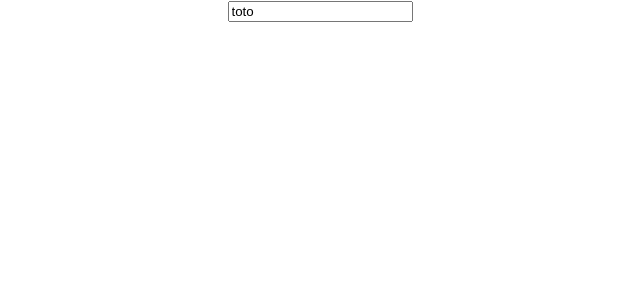
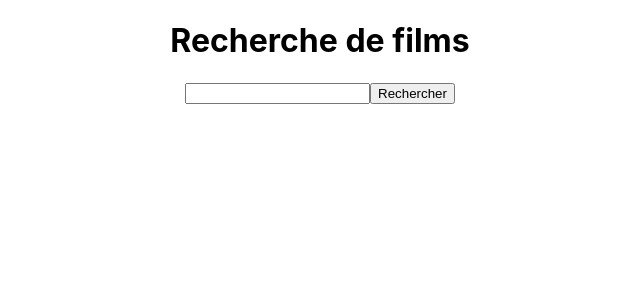
Before and after one commit to clemos/workshop-react-leboncoin, a React (Create React App) app: page / in a window 1280 px wide. Shown: the top 300 px of the page, without its empty margins (320-960 px from the left). Built offline with nearby package versions, Linux system fonts and the light colour scheme.

Commit message:
step-5: moteur de recherche 1

```diff
--- a/src/App.js
+++ b/src/App.js
@@ -2,30 +2,57 @@ import React, { Component } from 'react';
 import logo from './logo.svg';
 import './App.css';
 
-class MonChampTexte extends Component {
+class Recherche extends Component {
   state = {
-    valeur:"toto"
-  };
+    value: ""
+  }
 
-  handleChange = event => this.setState({
-    valeur: event.target.value
-  });
+  // déclenché quand le texte change
+  handleChange = event =>
+    this.setState({
+      value: event.target.value
+    });
+
+  // déclenché au clic sur le bouton rechercher
+  handleSearch = event =>
+    // on doit passer une fonction "onSearch" dans les props,
+    // à laquelle on passe le contenu du champ
+    this.props.onSearch( this.state.value );
 
   render() {
     return (
-      <input
-        value={this.state.valeur}
-        onChange={this.handleChange}
-      />
-    );
+      <div>
+        <input
+          value={this.state.value}
+          onChange={this.handleChange}
+        />
+        <button
+          onClick={this.handleSearch}
+        >
+          Rechercher
+        </button>
+      </div>
+    )
   }
 }
 
 class App extends Component {
+
+  state = {
+    requete: "",
+    resultats: []
+  }
+
+  handleSearch = terme =>
+    window.alert("TODO: rechercher ce terme " + terme);
+
   render() {
     return (
       <div className="App">
-        <MonChampTexte />
+        <h1>Recherche de films</h1>
+        <Recherche
+          onSearch={this.handleSearch}
+        />
       </div>
     );
   }
```
